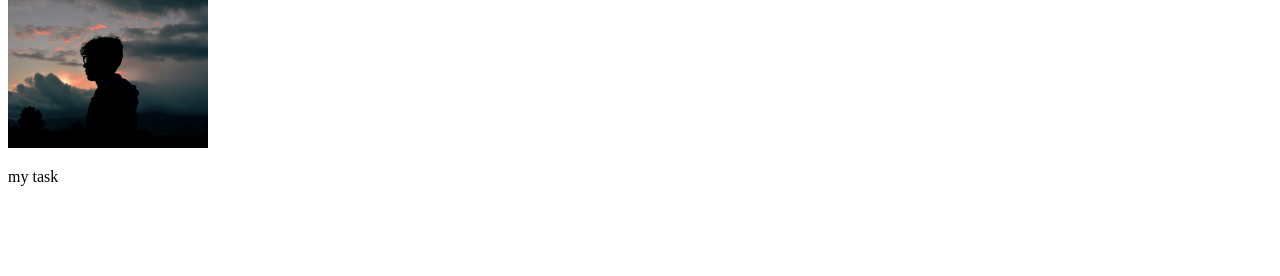
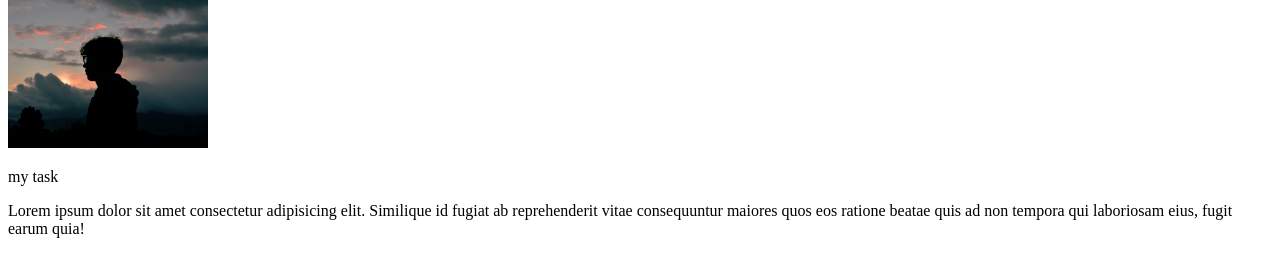
Before and after one commit to thas7/test, a plain HTML site: page index.html in a window 1280 px wide. Shown: the part 138-414 px from the top of the page. Drawn offline with Linux system fonts and the light colour scheme.

Commit message:
added paragrah

```diff
--- a/index.html
+++ b/index.html
@@ -10,5 +10,5 @@
   <h1>new name</h1>
 <img width="200px" src="photo-1529665253569-6d01c0eaf7b6.jpg" alt="">
 <p>my task</p>
-</body>
+<p>Lorem ipsum dolor sit amet consectetur adipisicing elit. Similique id fugiat ab reprehenderit vitae consequuntur maiores quos eos ratione beatae quis ad non tempora qui laboriosam eius, fugit earum quia!</p></body>
 </html>
```
